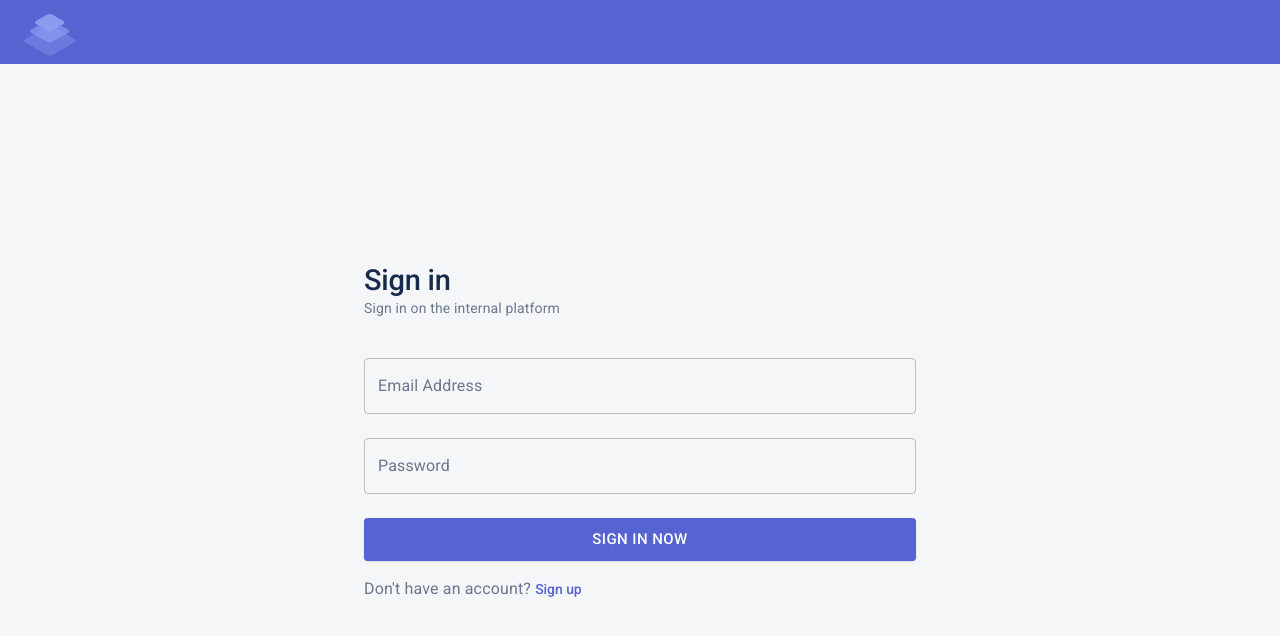
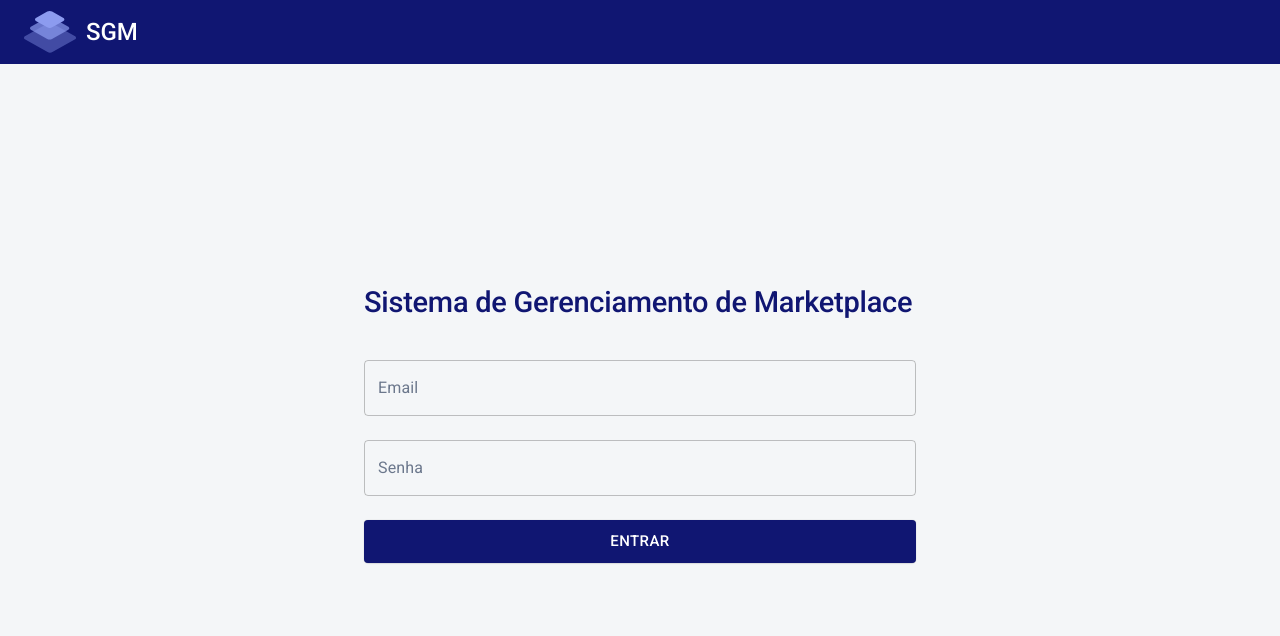
Before and after one commit to FilipeT10/MarketPlace-Dashboard, a React (Create React App) app: page /login in a window 1280 px wide. Shown: the top 636 px of the page. Built offline with nearby package versions, Linux system fonts and the light colour scheme.

Commit message:
Novo estilo

```diff
--- /dev/null
+++ b/src/AppConfig.js
@@ -0,0 +1,4 @@
+export default {
+    nome : 'Sistema de Gerenciamento de Marketplace',
+    sigla : 'SGM'
+};
--- a/src/components/Logo.js
+++ b/src/components/Logo.js
@@ -1,9 +1,21 @@
+import { Typography } from "@material-ui/core";
+import AppConfig from "src/AppConfig";
+
 const Logo = (props) => (
+  <div style={{ display: 'flex', flexDirection: 'row' }}>
   <img
     alt="Logo"
+    style={{height: '100%', marginBottom: 10}}
     src="/static/logo.svg"
     {...props}
   />
+  <Typography
+    color="#ffffff"
+    style={{height: '100%', alignSelf: 'center', marginLeft: 10}}
+    variant="h3">
+    {AppConfig.sigla}
+  </Typography>
+  </div>
 );
 
 export default Logo;
--- a/src/components/dashboard/Sales.js
+++ b/src/components/dashboard/Sales.js
@@ -18,7 +18,7 @@ const Sales = (props) => {
   const data = {
     datasets: [
       {
-        backgroundColor: colors.indigo[500],
+        backgroundColor: theme.palette.primary.main,
         barPercentage: 0.5,
         barThickness: 12,
         borderRadius: 4,
--- a/src/pages/Account.js
+++ b/src/pages/Account.js
@@ -6,11 +6,12 @@ import {
 } from '@material-ui/core';
 import AccountProfile from '../components/account/AccountProfile';
 import AccountProfileDetails from '../components/account/AccountProfileDetails';
+import AppConfig from 'src/AppConfig';
 
 const Account = () => (
   <>
     <Helmet>
-      <title>Account | Material Kit</title>
+      <title>{'Account | '+AppConfig.sigla}</title>
     </Helmet>
     <Box
       sx={{
--- a/src/pages/Dashboard.js
+++ b/src/pages/Dashboard.js
@@ -8,11 +8,13 @@ import TasksProgress from '../components/dashboard/TasksProgress';
 import TotalCustomers from '../components/dashboard/TotalCustomers';
 import TotalProfit from '../components/dashboard/TotalProfit';
 import TrafficByDevice from '../components/dashboard/TrafficByDevice';
+import AppConfig from 'src/AppConfig';
+
 
 const Dashboard = () => (
   <>
     <Helmet>
-      <title>Dashboard | Material Kit</title>
+      <title>{'Dashboard | '+AppConfig.sigla}</title>
     </Helmet>
     <Box
       sx={{
--- a/src/pages/Login.js
+++ b/src/pages/Login.js
@@ -15,6 +15,7 @@ import FacebookIcon from '../icons/Facebook';
 import GoogleIcon from '../icons/Google';
 import ServiceUser from 'src/services/User';
 import { useState } from 'react';
+import AppConfig from 'src/AppConfig';
 
 const Login = () => {
   const navigate = useNavigate();
@@ -78,24 +79,19 @@ const Login = () => {
               <form onSubmit={handleSubmit}>
                 <Box sx={{ mb: 3 }}>
                   <Typography
-                    color="textPrimary"
+                    color="primary"
                     variant="h2"
                   >
-                    Sign in
+                    {AppConfig.nome}
                   </Typography>
-                  <Typography
-                    color="textSecondary"
-                    gutterBottom
-                    variant="body2"
-                  >
-                    Sign in on the internal platform
-                  </Typography>
+
                 </Box>
+
                 <TextField
                   error={Boolean(touched.email && errors.email)}
                   fullWidth
                   helperText={touched.email && errors.email}
-                  label="Email Address"
+                  label="Email"
                   margin="normal"
                   name="email"
                   onBlur={handleBlur}
@@ -108,7 +104,7 @@ const Login = () => {
                   error={Boolean(touched.password && errors.password)}
                   fullWidth
                   helperText={touched.password && errors.password}
-                  label="Password"
+                  label="Senha"
                   margin="normal"
                   name="password"
                   onBlur={handleBlur}
@@ -126,10 +122,10 @@ const Login = () => {
                     type="submit"
                     variant="contained"
                   >
-                    Sign in now
+                    Entrar
                   </Button>
                 </Box>
-                <Typography
+                {/*<Typography
                   color="textSecondary"
                   variant="body1"
                 >
@@ -138,7 +134,7 @@ const Login = () => {
                   <Link component={RouterLink} to="/register" variant="h6" underline="hover">
                     Sign up
                   </Link>
-                </Typography>
+                </Typography> */}
               </form>
             )}
           </Formik>
--- a/src/pages/NotFound.js
+++ b/src/pages/NotFound.js
@@ -4,11 +4,12 @@ import {
   Container,
   Typography
 } from '@material-ui/core';
+import AppConfig from 'src/AppConfig';
 
 const NotFound = () => (
   <>
     <Helmet>
-      <title>404 | Material Kit</title>
+      <title>{'Not Found | '+AppConfig.sigla}</title>
     </Helmet>
     <Box
       sx={{
--- a/src/pages/Register.js
+++ b/src/pages/Register.js
@@ -12,6 +12,8 @@ import {
   TextField,
   Typography
 } from '@material-ui/core';
+import AppConfig from 'src/AppConfig';
+
 
 const Register = () => {
   const navigate = useNavigate();
@@ -19,7 +21,7 @@ const Register = () => {
   return (
     <>
       <Helmet>
-        <title>Register | Material Kit</title>
+        <title>{'Register | '+AppConfig.sigla}</title>
       </Helmet>
       <Box
         sx={{
--- a/src/pages/Settings.js
+++ b/src/pages/Settings.js
@@ -2,11 +2,12 @@ import { Helmet } from 'react-helmet';
 import { Box, Container } from '@material-ui/core';
 import SettingsNotifications from '../components/settings/SettingsNotifications';
 import SettingsPassword from '../components/settings/SettingsPassword';
+import AppConfig from 'src/AppConfig';
 
 const SettingsView = () => (
   <>
     <Helmet>
-      <title>Settings | Material Kit</title>
+      <title>{'Settings | '+AppConfig.sigla}</title>
     </Helmet>
     <Box
       sx={{
--- a/src/theme/index.js
+++ b/src/theme/index.js
@@ -8,7 +8,7 @@ const theme = createTheme({
     },
     primary: {
       contrastText: '#ffffff',
-      main: '#5664d2'
+      main: '#101672'
     },
     text: {
       primary: '#172b4d',
```
